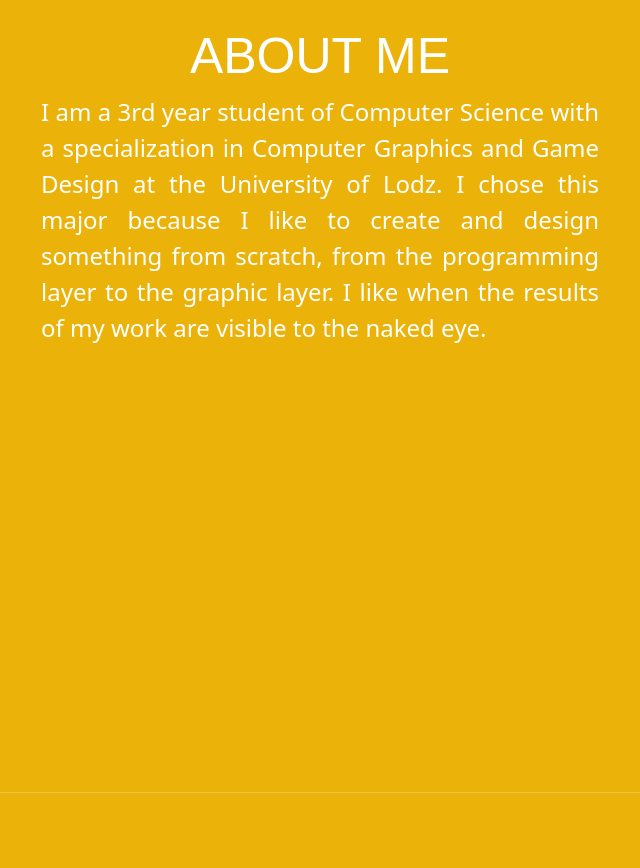
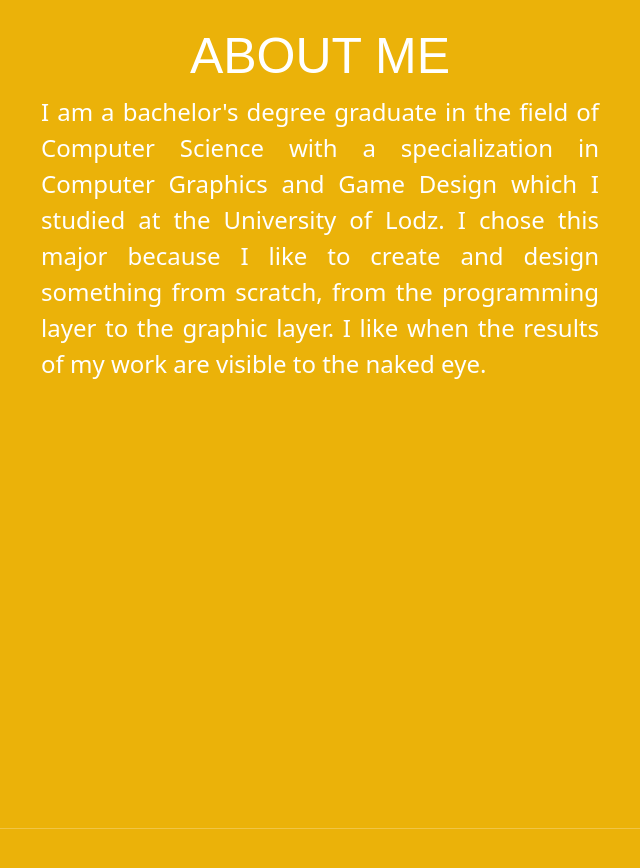
Before and after one commit to MechanicalBuns/github.portfolio, a website: page index.html in a window 1280 px wide. Shown: the part 1557-2425 px from the top of the page, without its empty margins (320-960 px from the left). Drawn offline with nearby package versions, Linux system fonts and the light colour scheme; a web font is replaced by a local one.

Commit message:
info change

```diff
--- a/index.html
+++ b/index.html
@@ -79,7 +79,8 @@
         ABOUT ME
       </div>
       <div class="InfoMe">
-        I am a 3rd year student of Computer Science with a specialization in Computer Graphics and Game Design at the University of Lodz.
+        I am a bachelor's degree graduate
+        in the field of Computer Science with a specialization in Computer Graphics and Game Design which I studied at the University of Lodz.
         I chose this major because I like to create and design something from scratch, from the programming layer to the graphic layer. I like when the results of my work are visible to the naked eye.
       </div>
       <hr class="hr hr-blurry projectsl" id="projects"/>
```
